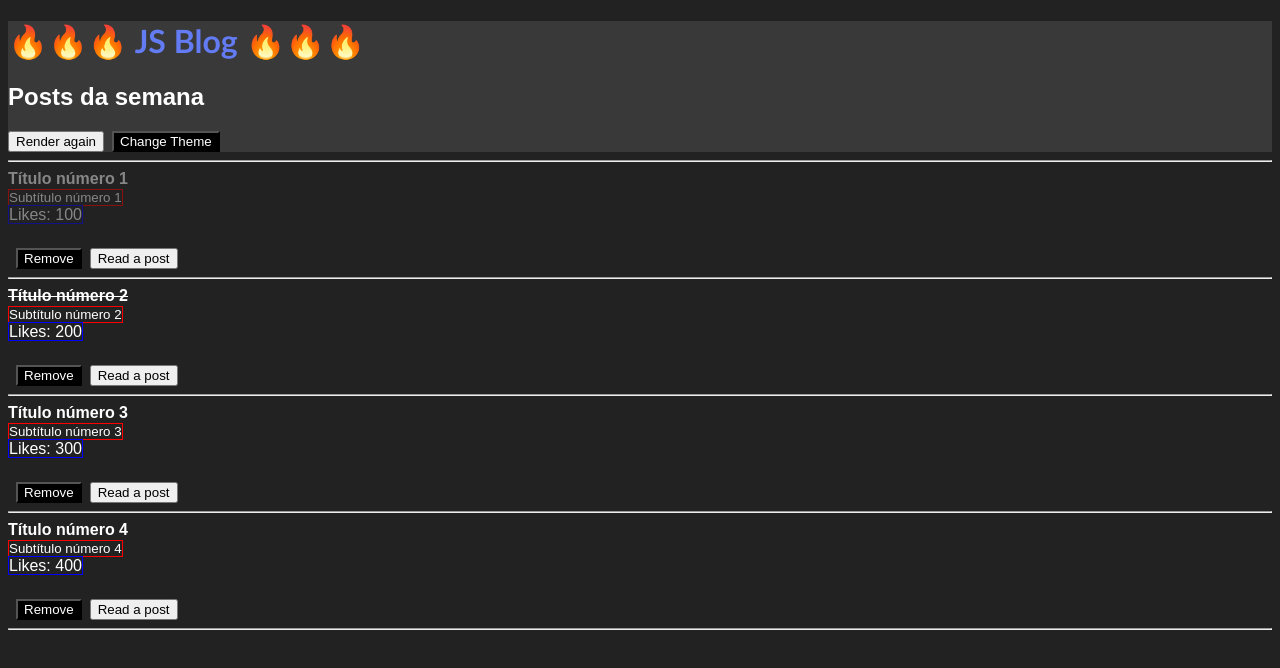
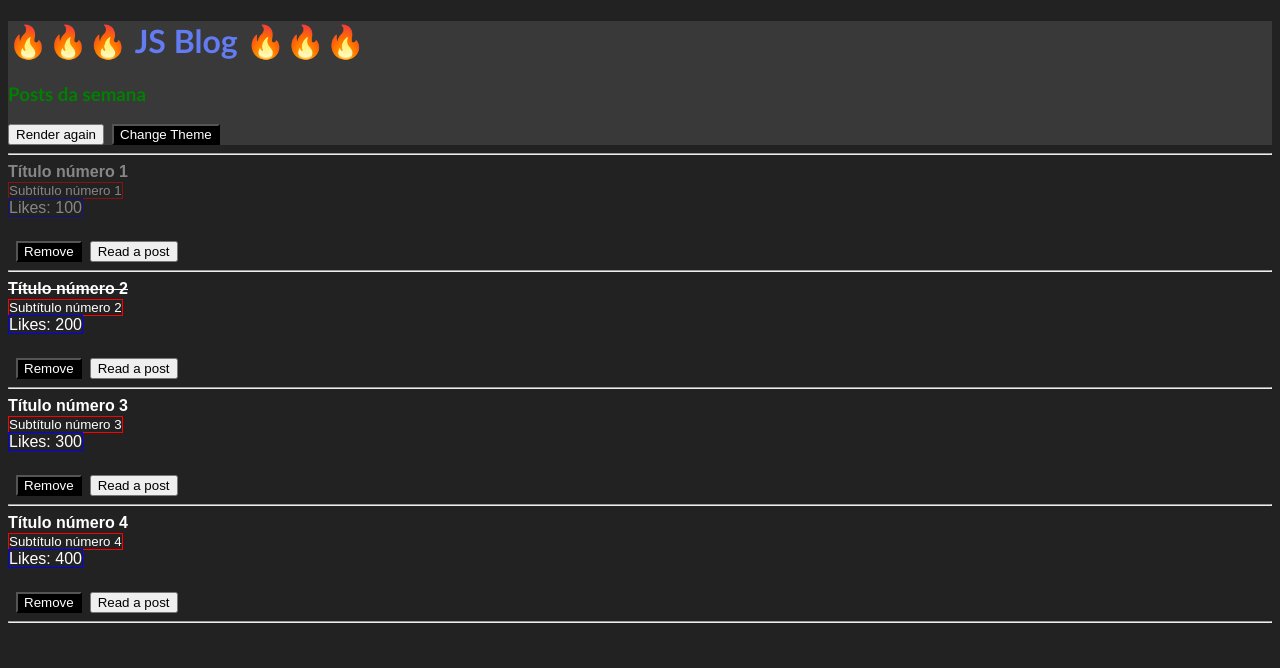
Before and after one commit to athena272/js-stack, a React app in the folder 03-fundamentos-react/: page / in a window 1280 px wide. Shown: the top 668 px of the page. Built offline with nearby package versions, Linux system fonts and the light colour scheme.

Commit message:
Update App.jsx

```diff
--- a/03-fundamentos-react/src/App.jsx
+++ b/03-fundamentos-react/src/App.jsx
@@ -3,6 +3,7 @@ import Header from "./components/Header/Header.jsx";
 import { posts } from "./data/index.js";
 import Post from "./components/Post/Post.jsx";
 import ThemeProvider from "./context/ThemeContext/ThemeContext.jsx";
+import { Title } from "./styles.js";
 
 const App = () => {
     const [postsToUse, setPostsToUse] = useState(posts)
@@ -57,7 +58,7 @@ const App = () => {
     return (
         <ThemeProvider>
             <Header>
-                <h2>Posts da semana</h2>
+                <Title as="h3">Posts da semana</Title>
                 <button onClick={handleRefresh}>Render again</button>
             </Header>
 
```
